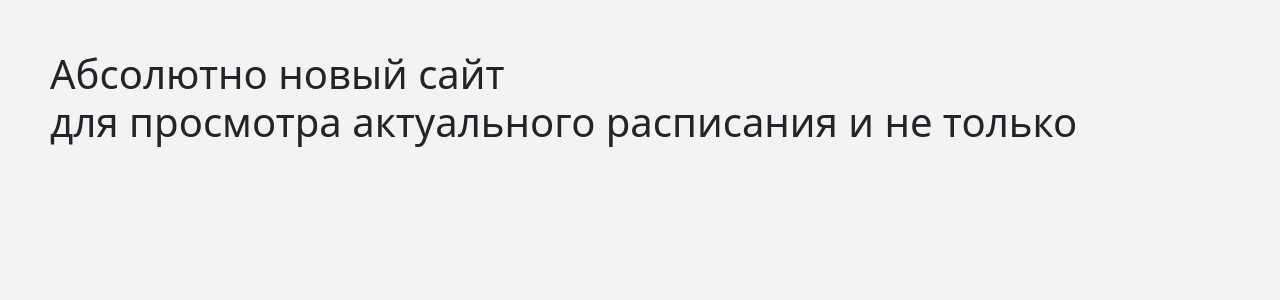
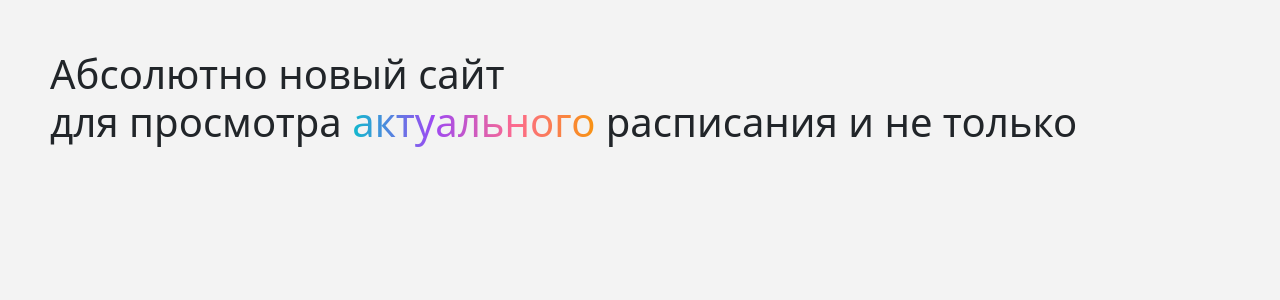
Before and after one commit to zsmcorp/zsm, a Django app: page / in a window 1280 px wide. Shown: the part 40-340 px from the top of the page. Run offline with Django 4.2, Linux system fonts and the light colour scheme.

Commit message:
gradientmb

```diff
--- a/zsm/templates/base.html
+++ b/zsm/templates/base.html
@@ -80,6 +80,13 @@
         font-style: normal;
         font-weight: 700;
         }
+        h1.title span {
+        background: linear-gradient(90deg, #10BACD, #9D49F3, #FC6A8F, #F89311);
+        -webkit-background-clip: text;
+        -webkit-text-fill-color: transparent;
+        background-clip: text;
+        text-decoration-color: transparent;
+        }
 
         .class-name {
             text-align: center;
```
